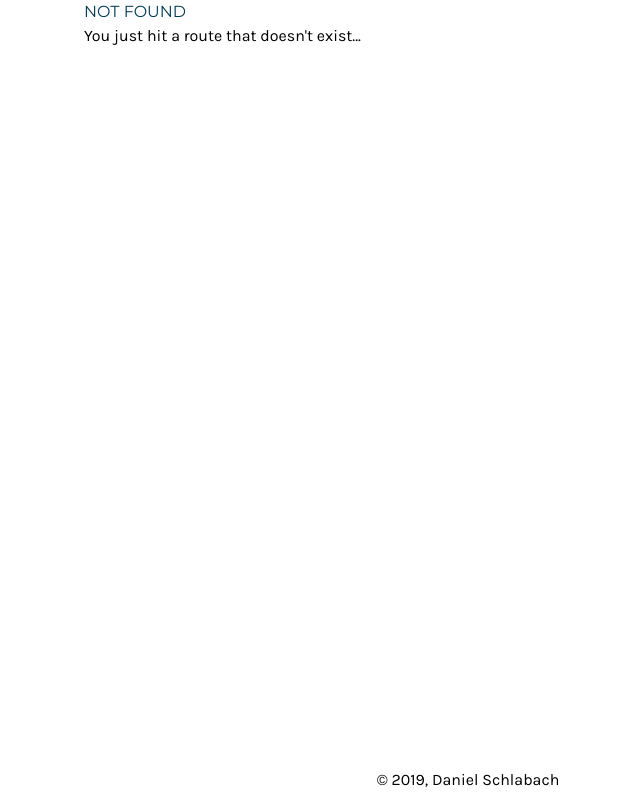
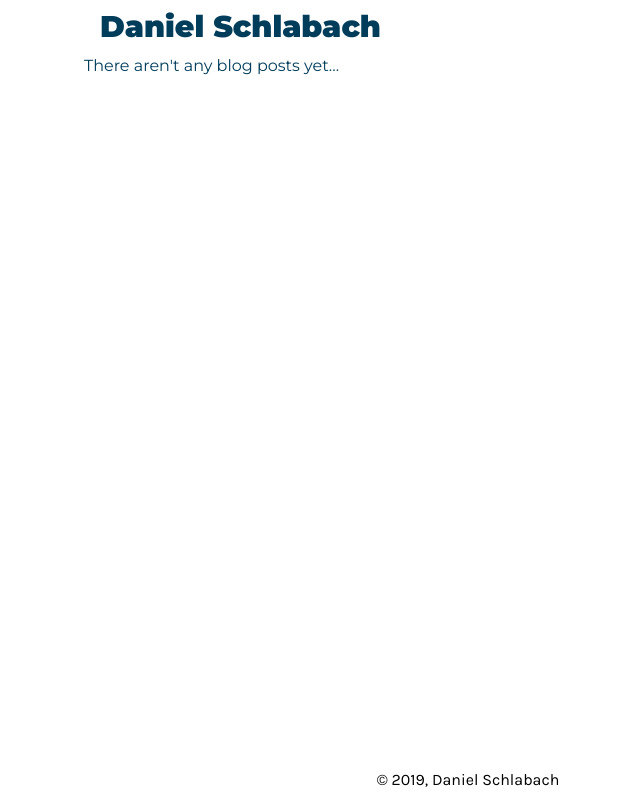
Before and after one commit to dschlabach/dschlabach-old, a Gatsby site: page /blog in a window 1280 px wide. Before the commit this address had no page. Shown: the whole page, without its empty margins (172-812 px from the left). Built offline with nearby package versions, Linux system fonts and the light colour scheme; Gatsby itself is replaced by a stand-in of ours.

Commit message:
set up blog posts page

```diff
--- a/gatsby-config.js
+++ b/gatsby-config.js
@@ -33,8 +33,5 @@ module.exports = {
         icon: `src/images/DS.png`, // This path is relative to the root of the site.
       },
     },
-    // this (optional) plugin enables Progressive Web App + Offline functionality
-    // To learn more, visit: https://gatsby.dev/offline
-    // `gatsby-plugin-offline`,
   ],
 }
--- /dev/null
+++ b/src/components/blogLayout.js
@@ -0,0 +1,40 @@
+import React from "react"
+import PropTypes from "prop-types"
+import { useStaticQuery, graphql } from "gatsby"
+import { Link } from "gatsby"
+
+import Header from "./header"
+import "./layout.css"
+import "./index.css"
+
+const BlogLayout = ({ children }) => {
+  const data = useStaticQuery(graphql`
+    query SiteTitleQueryBlog {
+      site {
+        siteMetadata {
+          title
+        }
+      }
+    }
+  `)
+
+  return (
+    <div className="min-h-screen flex flex-col">
+      <div className="mx-auto flex-1 flex flex-col content-center container lg:max-w-3xl">
+        <main className="w-full flex-1">
+          <Header></Header>
+          {children}
+        </main>
+        <footer className="mt-4 text-center py-2 font-body">
+          © {new Date().getFullYear()}, Daniel Schlabach
+        </footer>
+      </div>
+    </div>
+  )
+}
+
+BlogLayout.propTypes = {
+  children: PropTypes.node.isRequired,
+}
+
+export default BlogLayout
--- a/src/components/header.js
+++ b/src/components/header.js
@@ -5,7 +5,7 @@ import React from "react"
 const Header = ({ siteTitle }) => (
   <header className="flex text-deepBlue font-semibold font-display ">
     <div className="py-3 mx-4">
-      <h1 style={{ margin: 0 }}>
+      <h1 className="text-2xl md:text-3xl leading-none font-black text-deepBlue">
         <Link to="/">{siteTitle}</Link>
       </h1>
     </div>
--- /dev/null
+++ b/src/pages/blog.jsx
@@ -0,0 +1,13 @@
+import React from "react"
+
+import BlogLayout from "../components/blogLayout"
+import SEO from "../components/seo"
+
+const BlogPostsPage = () => (
+  <BlogLayout>
+    <SEO title="Blog Posts" />
+    <h1>There aren't any blog posts yet...</h1>
+  </BlogLayout>
+)
+
+export default BlogPostsPage
--- a/src/pages/index.js
+++ b/src/pages/index.js
@@ -34,6 +34,12 @@ const IndexPage = () => {
         </h1>
         <p className="mt-2 text-blue lg:text-xl">Durham, North Carolina</p>
       </div>
+      <section className="hidden mt-8 mx-4">
+        <h2 className="font-bold text-4xl">
+          <Link to="/blog">Blog</Link>
+        </h2>
+        <div className="mt-2"></div>
+      </section>
       <section className="mt-8 mx-4">
         <h2 className="font-bold text-4xl">Projects</h2>
         <div className="mt-2">
```
